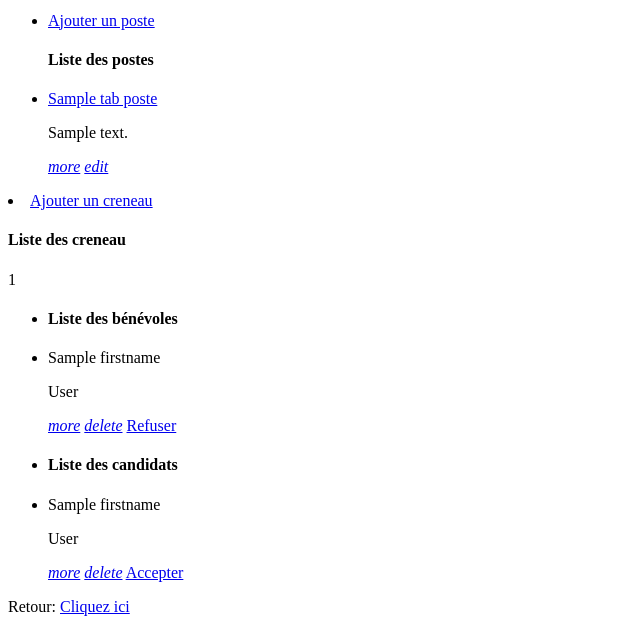
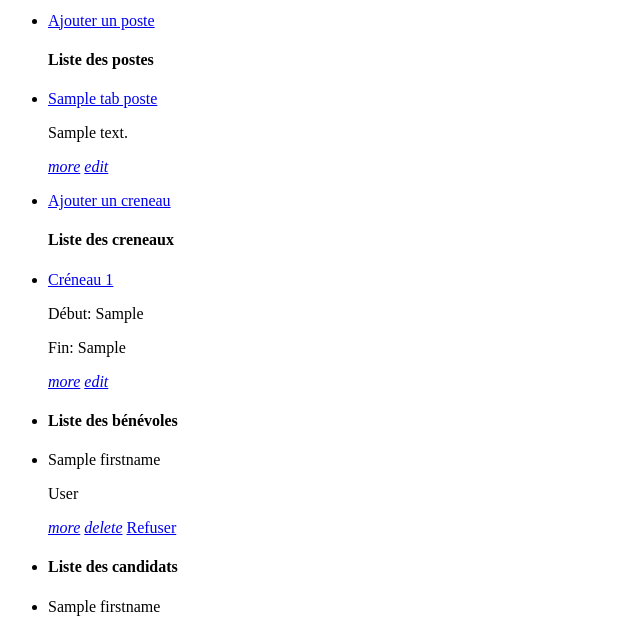
Before and after one commit to Festikit/Festikit, a PHP site: template view/festival/detail.php in a window 1280 px wide. Shown: the part 142-773 px from the top of the page, without its empty margins (0-640 px from the left). Run offline with PHP 8.4, Linux system fonts and the light colour scheme; the template is opened without the code that fills it: most values are stand-ins (such as "Sample title", 1, 10 or a date in 2020).

Commit message:
Modification affichage des créneaux

```diff
--- a/view/festival/detail.php
+++ b/view/festival/detail.php
@@ -1,8 +1,6 @@
 <?php
 
 // Détail les informations d'un festival
-
-/* TODO : Récupérer les autres informations des festivals via les getters */
 
 echo "<h2 class=\"flow-text center\"> Festival " . htmlspecialchars($f->getFestivalName()) . "</h2>";
 ?>
@@ -58,9 +56,11 @@ echo "<h2 class=\"flow-text center\"> Festival " . htmlspecialchars($f->getFesti
         }
         ?>
     </ul>
+
+    <ul class="collection">
         <li class="collection-header">
             <a class="btn-large waves-effect waves-light secondary-content" href="index.php?action=read&controller=creneau&creneau_id=$creneau_id"> Ajouter un creneau</a>
-        <h4 class="center">Liste des creneau</h4>
+            <h4 class="center">Liste des creneaux</h4>
         </li>
         <?php
         $i = 1;
@@ -69,8 +69,9 @@ echo "<h2 class=\"flow-text center\"> Festival " . htmlspecialchars($f->getFesti
             $creneau_startdate = htmlspecialchars($c->getCreneauStart());
             $creneau_enddate = $c->getCreneauEnd();
             echo "<li class=\"collection-item avatar\">
-        <span class=\"title\"> <a href=\"index.php?action=read&controller=creneau&creneau_id=$creneau_id\"> $creneau_id</a> </span>
-        <p> $creneau_startdate "&&" $creneau_enddate</p>
+            <span class=\"title\"> <a href=\"index.php?action=read&controller=creneau&creneau_id=$creneau_id\">Créneau $creneau_id</a> </span>
+            <p>Début: $creneau_startdate</p>
+            <p>Fin: $creneau_enddate</p>
     		<div class=\"secondary-content\">
                 <a title=\"en savoir plus\" href=\"index.php?action=read&controller=creneau&creneau_id=$creneau_id\" class=\"btn\"><i class=\"material-icons\">more</i></a>
                 <a title=\"modifier\" href=\"index.php?action=update&controller=creneau&creneau_id=$creneau_id\" class=\"btn\"><i class=\"material-icons\">edit</i></a>
@@ -80,6 +81,9 @@ echo "<h2 class=\"flow-text center\"> Festival " . htmlspecialchars($f->getFesti
         }
         ?>
     </ul>
+
+
+
 <div class="row">
     <ul class="collection col s12 m12 l6">
         <li class="collection-header">
```
Lines whose indentation alone changed are shown as unchanged.
